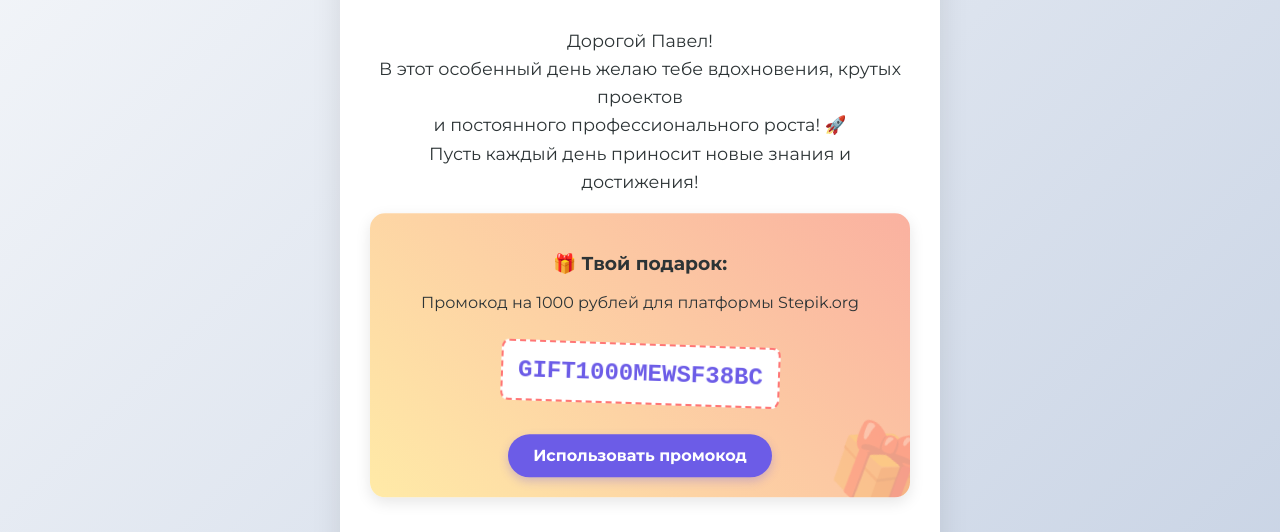
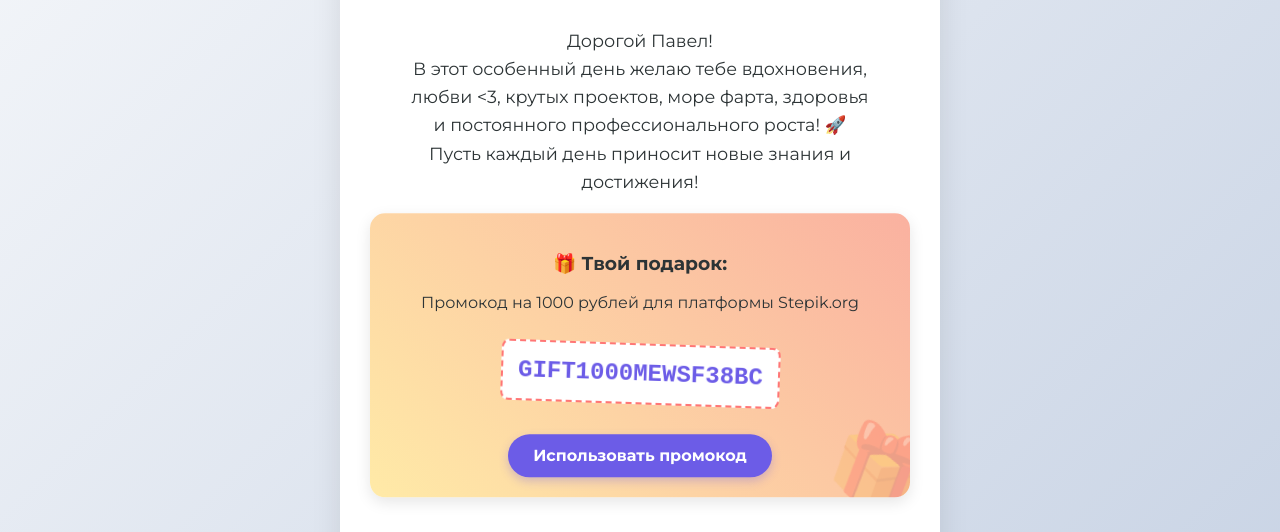
Before and after one commit to npetrov48/pashabirthday.github.io, a plain HTML site: page index.html in a window 1280 px wide. Shown: the part 202-734 px from the top of the page. Drawn offline with Linux system fonts and the light colour scheme.

Commit message:
Update index.html

```diff
--- a/index.html
+++ b/index.html
@@ -199,7 +199,8 @@
         <div class="content">
             <div class="message">
                 Дорогой Павел!<br>
-                В этот особенный день желаю тебе вдохновения, крутых проектов<br>
+                В этот особенный день желаю тебе вдохновения, <br>
+                любви <3, крутых проектов, море фарта, здоровья<br>
                 и постоянного профессионального роста! 🚀<br>
                 Пусть каждый день приносит новые знания и достижения!
             </div>
```
